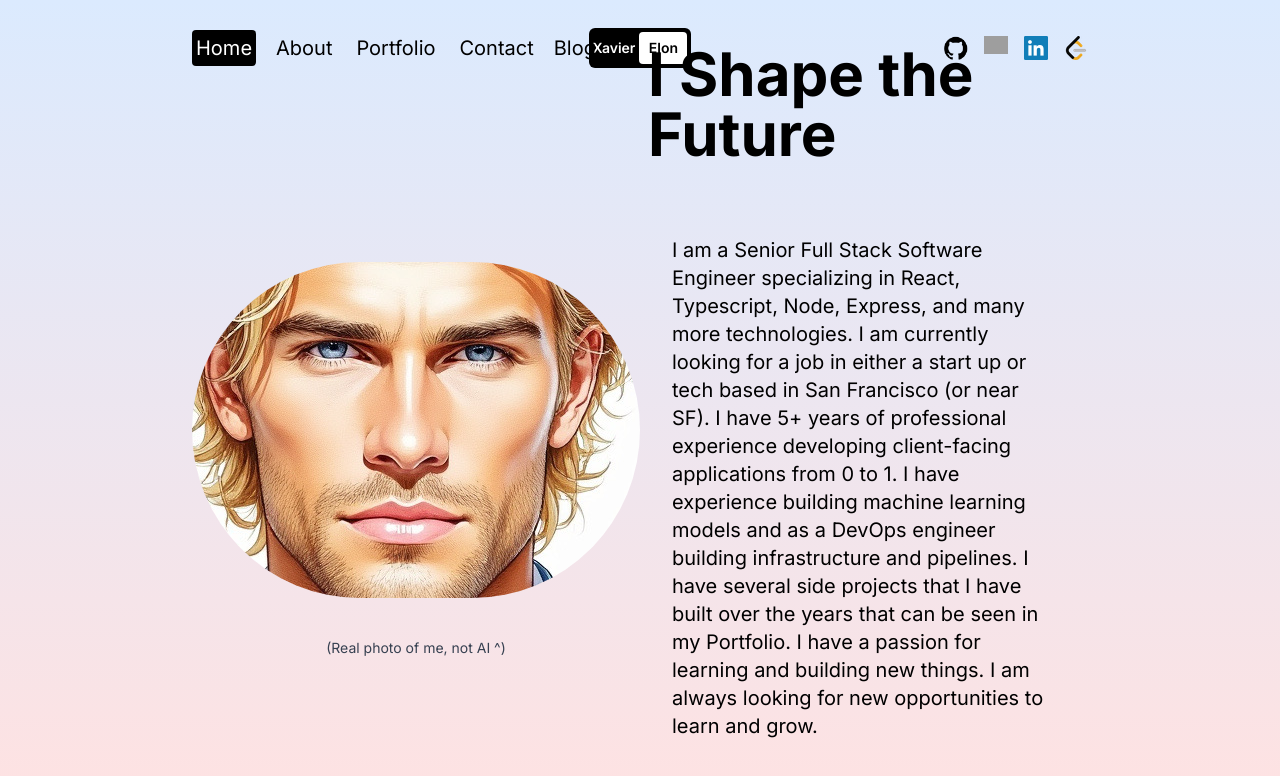
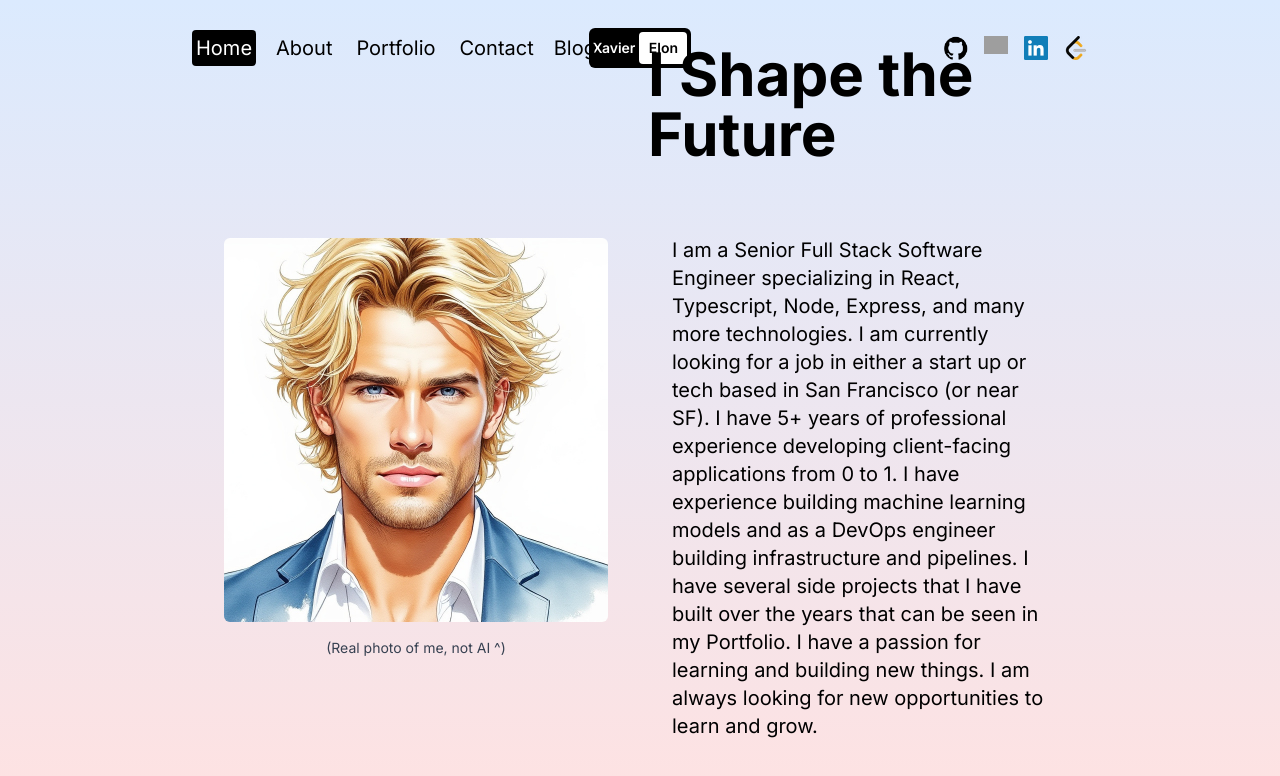
Before and after one commit to XavierElon/xavierelon-portfolio, a Next.js app: page / in a window 1280 px wide. Shown: the top 776 px of the page. Built offline with nearby package versions, Linux system fonts and the light colour scheme; grey boxes are pictures that could not be loaded.

Commit message:
add border radius to profile picture

```diff
--- a/src/app/page.jsx
+++ b/src/app/page.jsx
@@ -18,11 +18,11 @@ const Homepage = () => {
         {/* IMAGE CONTAINER */}
         <div className="lg:w-1/2 flex flex-col items-center justify-center mb-8 lg:mb-0">
           {/* Image Wrapper with Rounded Borders */}
-          <div className="relative w-full h-64 sm:h-96 flex items-center justify-center rounded-3xl overflow-hidden">
+          <div className="relative w-64 h-64 sm:w-96 sm:h-96 flex items-center justify-center rounded-md overflow-hidden">
             <Image
               src={me}
               alt="Xavier Elon's Profile Picture"
-              className="object-none rounded-full"
+              className="object-cover w-full h-full"
             />
           </div>
           {/* Text Underneath Image */}
```
